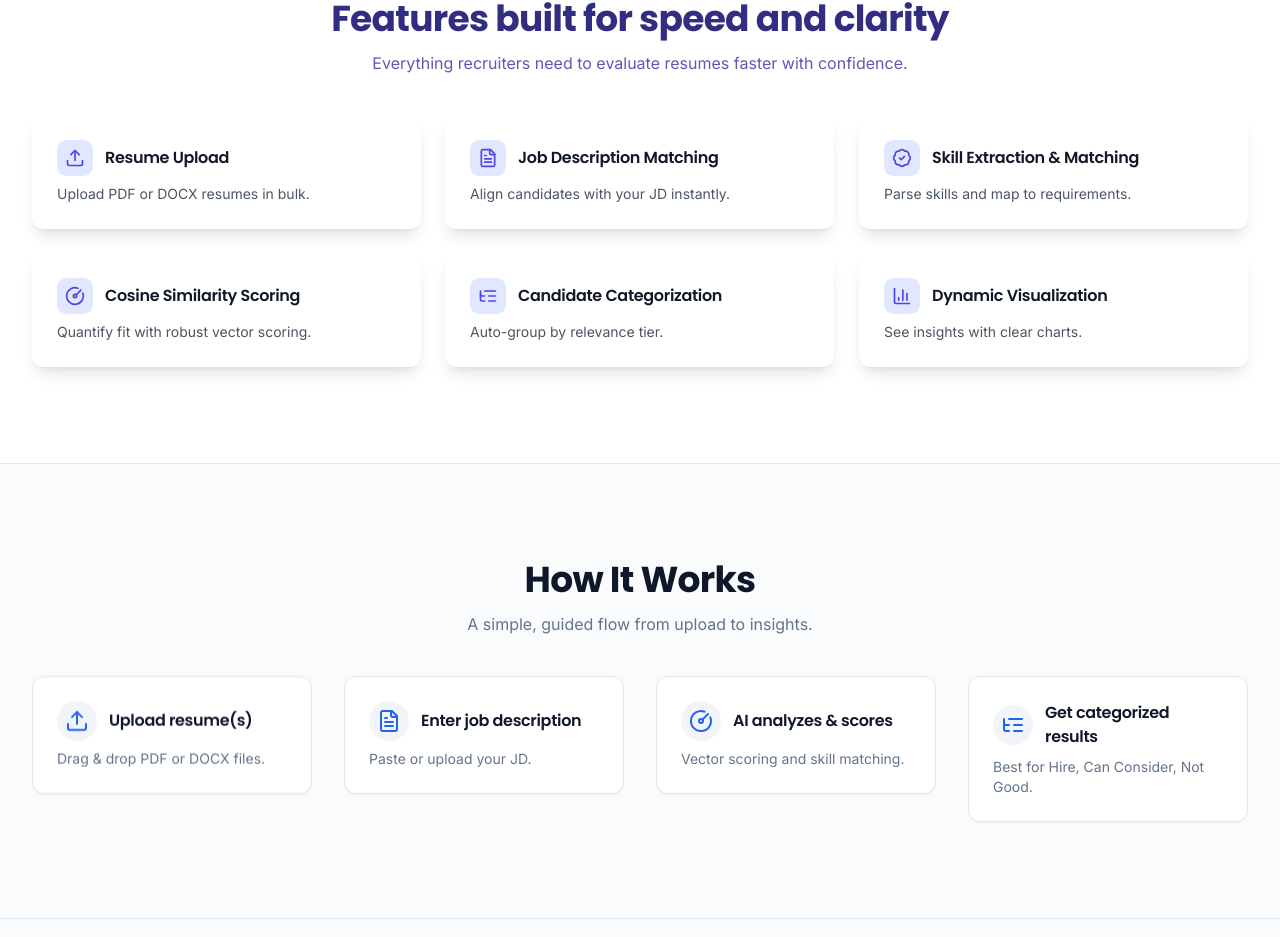
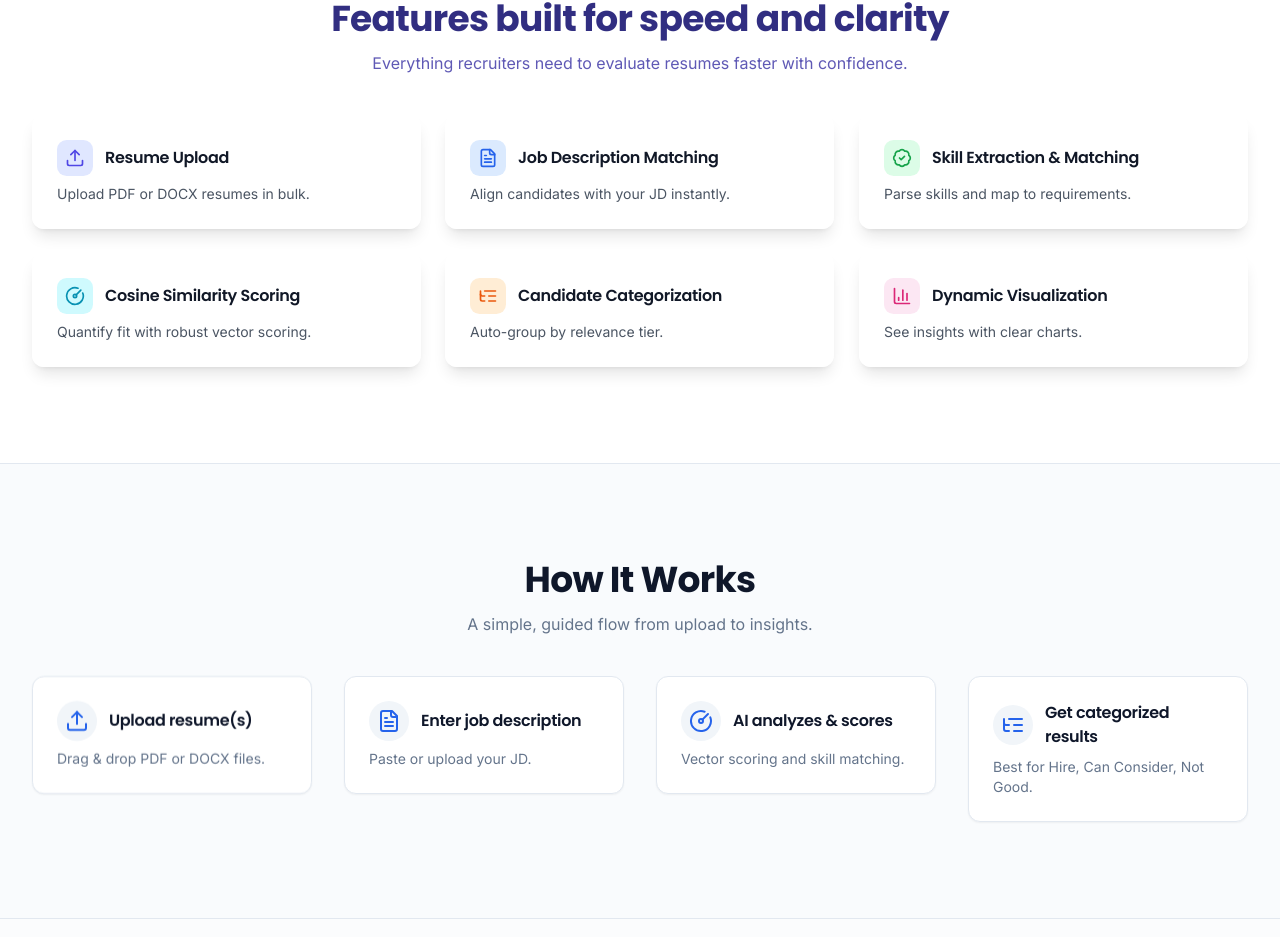
Before and after one commit to krishang2205/HireSmart, a React (Vite) app: page / in a window 1280 px wide. Shown: the part 772-1709 px from the top of the page. Built offline with nearby package versions, Linux system fonts and the light colour scheme.

Commit message:
style(features): apply distinct colors to feature icons

```diff
--- a/src/components/sections/Features.tsx
+++ b/src/components/sections/Features.tsx
@@ -3,12 +3,12 @@ import { Upload, FileText, BadgeCheck, GaugeCircle, ListTree, BarChart3 } from '
 import Reveal from '../../components/Reveal';
 
 const features = [
-  { icon: Upload, title: 'Resume Upload', desc: 'Upload PDF or DOCX resumes in bulk.' },
-  { icon: FileText, title: 'Job Description Matching', desc: 'Align candidates with your JD instantly.' },
-  { icon: BadgeCheck, title: 'Skill Extraction & Matching', desc: 'Parse skills and map to requirements.' },
-  { icon: GaugeCircle, title: 'Cosine Similarity Scoring', desc: 'Quantify fit with robust vector scoring.' },
-  { icon: ListTree, title: 'Candidate Categorization', desc: 'Auto-group by relevance tier.' },
-  { icon: BarChart3, title: 'Dynamic Visualization', desc: 'See insights with clear charts.' },
+  { icon: Upload, title: 'Resume Upload', desc: 'Upload PDF or DOCX resumes in bulk.', style: 'bg-indigo-100 text-indigo-600' },
+  { icon: FileText, title: 'Job Description Matching', desc: 'Align candidates with your JD instantly.', style: 'bg-blue-100 text-blue-600' },
+  { icon: BadgeCheck, title: 'Skill Extraction & Matching', desc: 'Parse skills and map to requirements.', style: 'bg-green-100 text-green-600' },
+  { icon: GaugeCircle, title: 'Cosine Similarity Scoring', desc: 'Quantify fit with robust vector scoring.', style: 'bg-cyan-100 text-cyan-600' },
+  { icon: ListTree, title: 'Candidate Categorization', desc: 'Auto-group by relevance tier.', style: 'bg-orange-100 text-orange-600' },
+  { icon: BarChart3, title: 'Dynamic Visualization', desc: 'See insights with clear charts.', style: 'bg-pink-100 text-pink-600' },
 ];
 
 const Features = () => (
@@ -23,7 +23,7 @@ const Features = () => (
           <Reveal key={f.title} delayMs={i * 60}>
             <article className="rounded-xl border border-white/50 bg-white/60 backdrop-blur-lg p-6 shadow-lg hover:shadow-xl transition-all hover:-translate-y-1">
               <div className="flex items-center gap-3">
-                <div className={`p-2 rounded-lg bg-indigo-100 text-indigo-600`}>
+                <div className={`p-2 rounded-lg ${f.style}`}>
                   <f.icon className="w-5 h-5" />
                 </div>
                 <h3 className="font-semibold text-gray-900">{f.title}</h3>
```
